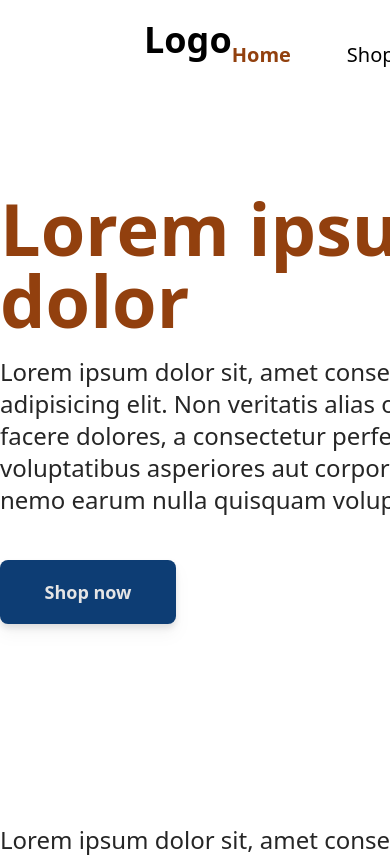
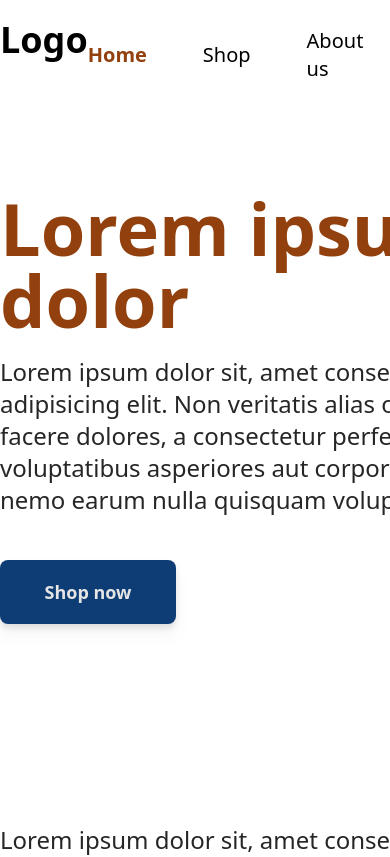
Before and after one commit to Mark-Muchiri/commerce, a React (Vite) app: page / in a window 390 px wide. Shown: the top 857 px of the page. Built offline with nearby package versions, Linux system fonts and the light colour scheme.

Commit message:
changed nave padding

```diff
--- a/src/components/Nav.tsx
+++ b/src/components/Nav.tsx
@@ -2,7 +2,7 @@ function Nav() {
   return (
     <>
       <div
-        className="bg-white w-full h-20 flex justify-between flex-row items-center px-36"
+        className="bg-white w-full h-20 flex justify-between flex-row items-center md:px-36 lg:px-36"
       >
         <div className="py-0.5">
           <p className="text-4xl font-extrabold items-center">
```
